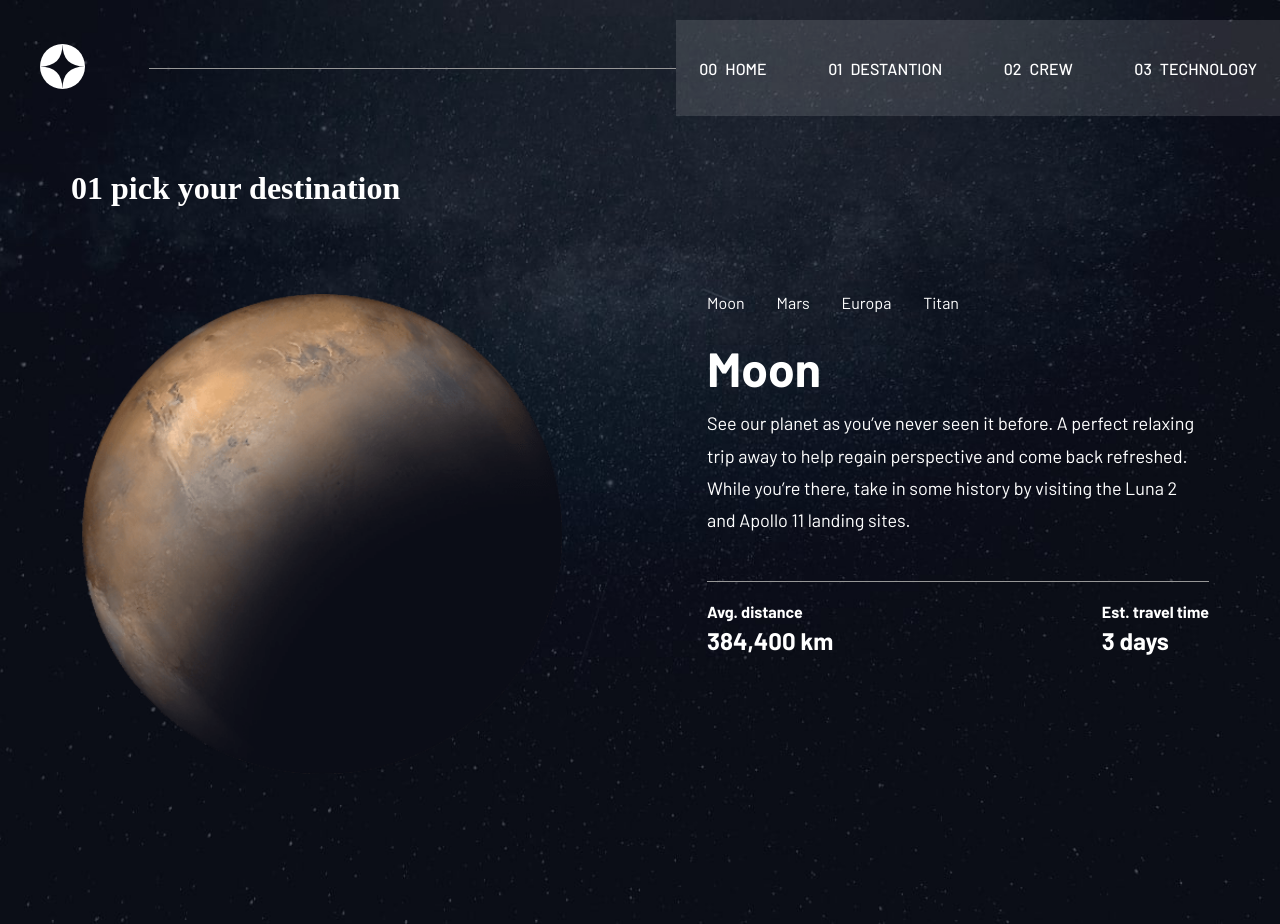
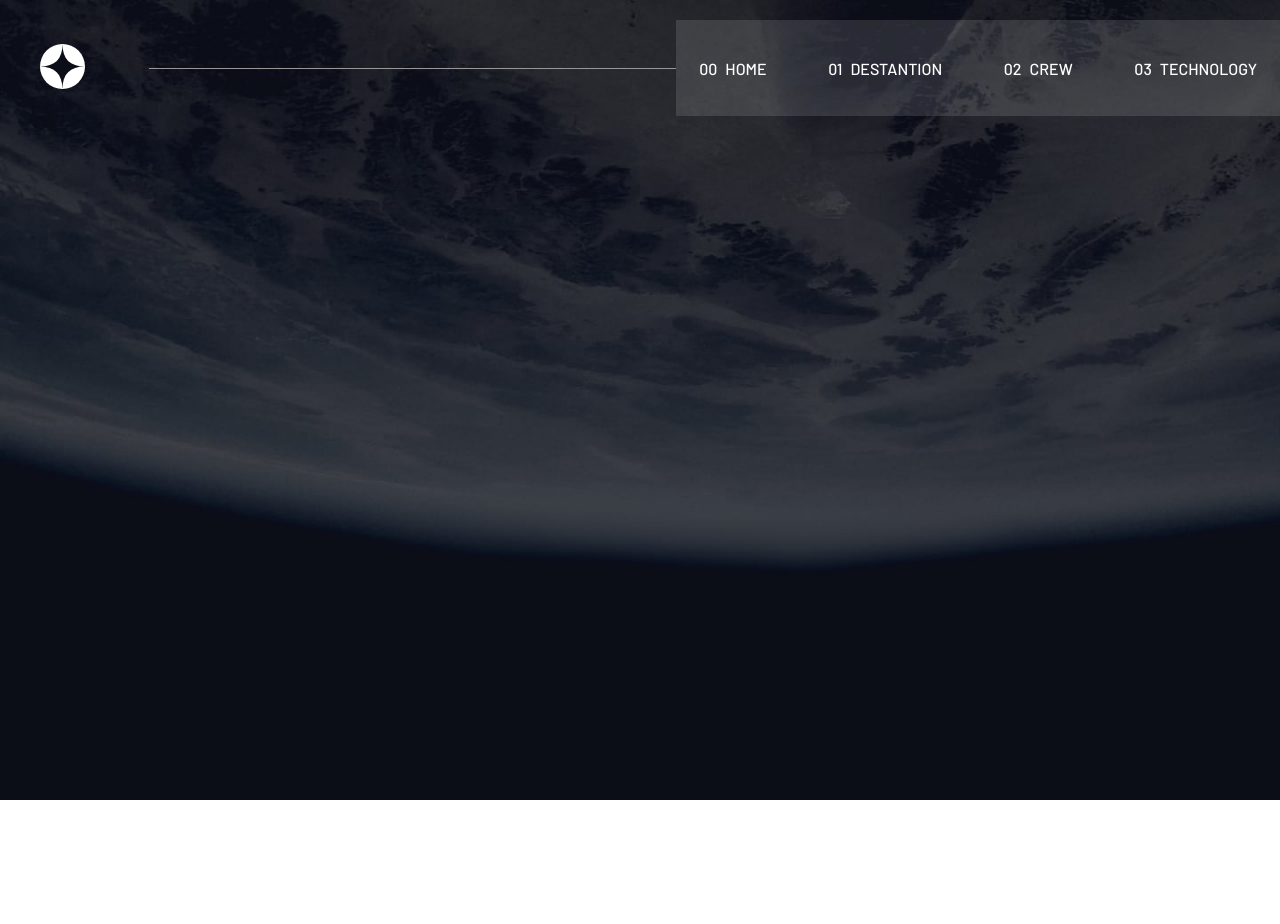
Before and after one commit to Hanan1413/space-tourism-website, a React (Vite) app: page /crew in a window 1280 px wide. After the commit the page ends 800 px from the top, so only its background shows below. Built offline with nearby package versions, Linux system fonts and the light colour scheme; a web font is replaced by a local one.

Commit message:
crew components

```diff
--- a/package.json
+++ b/package.json
@@ -11,7 +11,8 @@
   },
   "dependencies": {
     "react": "^18.3.1",
-    "react-dom": "^18.3.1"
+    "react-dom": "^18.3.1",
+    "react-router-dom": "^6.26.1"
   },
   "devDependencies": {
     "@eslint/js": "^9.8.0",
--- a/src/App.jsx
+++ b/src/App.jsx
@@ -1,22 +1,48 @@
+import "./App.css";
+import Destination from "./pages/destination/Destination";
+import HomePage from "./pages/homepage/HomePage";
+import MobileMenu from "./components/mobileMenu/MobileMenu";
+import DesktopNav from "./components/desktop-nav/DesktopNav";
+import Crew from "./pages/crew/Crew";
+import { destinations } from "./mainData";
+import {crew} from "./mainData"
 
-import './App.css'
-import Destination from './pages/destination/Destination';
-import HomePage from './pages/homepage/HomePage';
-import MobileMenu from './components/mobileMenu/MobileMenu';
-import DesktopNav from './components/desktop-nav/DesktopNav';
-import {destinations} from './mainData'
-import mymonn from './assets/destination/image-titan.webp'
+import { BrowserRouter as Router, Route, Routes } from "react-router-dom";
+
+// Layout Component
+function AppLayout({ children }) {
+  return (
+    <div>
+      <MobileMenu />
+      <DesktopNav />
+      <main>{children}</main> {/* Render the routed components here */}
+    </div>
+  );
+}
+
 function App() {
-  https://chatgpt.com/
+  //chatgpt.com/
 
-  return (
-      <div>
-           <MobileMenu />
-           <DesktopNav />
-        {/* <HomePage /> */}
-        <Destination  destinations={destinations}/>
-      </div>
-  )
+  https: return (
+    <Router>
+      <AppLayout>
+        <Routes>
+          <Route path="/" element={<HomePage />} />
+          <Route
+            path="/destination"
+            element={<Destination destinations={destinations} />}
+          />
+           <Route
+            path="/crew"
+            element={<Crew  crew={crew} />}
+          />
+
+
+          {/* <Route  path='/destination' element={  <Destination  destinations={destinations}/> }  /> */}
+        </Routes>
+      </AppLayout>
+    </Router>
+  );
 }
 
 export default App;
--- a/src/components/desktop-nav/DesktopNav.jsx
+++ b/src/components/desktop-nav/DesktopNav.jsx
@@ -1,24 +1,29 @@
-import  styles from './Desktop.module.css'
+import  styles from './Desktop.module.css';
+import { Link } from 'react-router-dom';
+
+
+
+
 const DesktopNav = () => {
 
   return (
-    <div className={` ${styles.navBar}`}>
+    <div className={styles.navBar}>
       <div className={styles.navBarLogo}>
         <img src="/src/assets/shared/logo.svg" alt="" />
       </div>
       <hr />
       <ul className={styles.navBarLinks}>
         <li>
-          <a href="/"> <span className='home-ink'>00</span>HOME</a>
+          <Link to='/'> <span className='home-ink'>00</span>HOME</Link>
         </li>
         <li>
-          <a href="/about"> <span className='home-ink'>01</span>DESTANTION </a>
+          <Link to='/destination'> <span className='home-ink'>01</span>DESTANTION </Link>
         </li>
         <li>
-          <a href="/services"> <span className='home-ink'>02</span>CREW</a>
+          <Link to="/crew"> <span className='home-ink'>02</span>CREW</Link>
         </li>
         <li>
-          <a href="/contact"> <span className='home-ink'>03</span>TECHNOLOGY</a>
+          <a href="/technology"> <span className='home-ink'>03</span>TECHNOLOGY</a>
         </li>
       </ul>
     </div>
--- a/src/components/mobileMenu/MobileMenu.jsx
+++ b/src/components/mobileMenu/MobileMenu.jsx
@@ -3,6 +3,7 @@ import close from "../../assets/shared/icon-close.svg";
 import hamburger from "../../assets/shared/icon-hamburger.svg";
 import logo from "../../assets/shared/logo.svg";
 import { useState } from "react";
+import { Link } from "react-router-dom";
 
 const MobileMenu = () => {
   const [isOpen, setIsOpen] = useState(false);
@@ -25,21 +26,33 @@ const MobileMenu = () => {
       </div>
 
       <nav className={isOpen ? styles.active : ""}>
-        <div className={styles.closeMenu}  onClick={toggleMenu}>
-          <img src={close} alt=""  />
+        <div className={styles.closeMenu} onClick={toggleMenu}>
+          <img src={close} alt="" />
         </div>
         <ul>
           <li>
-            <span>01</span>HOME
+            <span>01</span>{" "}
+            <Link to="/" onClick={toggleMenu}>
+              HOME
+            </Link>
           </li>
           <li>
-            <span>02</span>DESTINATION
+            <span>02</span>
+            <Link to="/destination" onClick={toggleMenu}>
+              DESTINATION
+            </Link>
           </li>
           <li>
-            <span>03</span>CREW
+            <span>03</span>
+            <Link to="/crew" onClick={toggleMenu}>
+              CREW
+            </Link>
           </li>
           <li>
-            <span>04</span>TECHNOLOGY
+            <span>04</span>
+            <Link to="./technology" onClick={toggleMenu}>
+              TECHNOLOGY
+            </Link>
           </li>
         </ul>
       </nav>
--- a/src/pages/crew/Crew.jsx
+++ b/src/pages/crew/Crew.jsx
@@ -1,11 +1,15 @@
 import React from 'react'
+import styles from './crew.module.css';
+ import SingleCrew from './SingleCrew'
 
-function Crew() {
+
+const Crew = ({crew}) => {
   return (
     <div>
-
+      <SingleCrew crew={crew} />
     </div>
   )
 }
 
+
 export default Crew
--- /dev/null
+++ b/src/pages/crew/SingleCrew.jsx
@@ -0,0 +1,21 @@
+import React from 'react'
+import styles from './crew.module.css';
+
+const SingleCrew = ({crew}) => {
+    const {name, role, bio} = crew;
+
+
+  return (
+    <>
+    <div className={styles.showcase}>
+
+    </div>
+    <div className={styles.mainContent}>
+        <h1>{crew.role}</h1>
+        <p>{crew.bio}</p>
+    </div>
+    </>
+  )
+}
+
+export default SingleCrew;
--- /dev/null
+++ b/src/pages/crew/crew.module.css
@@ -0,0 +1,36 @@
+.showcase {
+    background-image: url('../../assets/crew/background-crew-mobile.jpg');
+    background-position: center;
+    background-repeat: no-repeat;
+    background-size: cover;
+    width: 100%;
+    height: 100vh;
+    position: relative;
+    overflow-y: hidden;
+    z-index: -1;
+}
+
+.mainContent {
+    /* display: flex; */
+    position: absolute;
+    z-index: 100;
+    top: 50%;
+    left: 0px;
+    right: 0px;
+    justify-content: center; /* Center horizontally */
+    align-items: center; /* Center vertically */
+    color: blue; /* Ensure text color contrasts with background */
+    text-align: center; /* Center text alignment */
+}
+
+@media (min-width: 768px) {
+    .showcase {
+        background-image: url('../../assets/crew/background-crew-tablet.jpg');
+    }
+}
+
+@media (min-width: 1024px) {
+    .showcase {
+        background-image: url('../../assets/crew/background-crew-desktop.jpg');
+    }
+}
--- a/src/pages/destination/DestinationItem.jsx
+++ b/src/pages/destination/DestinationItem.jsx
@@ -7,8 +7,12 @@ const DestinationItem = ({ selectedDestination, destinations, setSelectedDestina
 
 
   return (
+    <>
+
     <div className={styles.container}>
+     </div>
       {/* First Column */}
+      <div className={styles.columns}>
       <div className={styles.leftColumn}>
         <h1 className={styles.capitalizeSecondLetter}>
           01 PICK YOUR DESTINATION
@@ -47,7 +51,9 @@ const DestinationItem = ({ selectedDestination, destinations, setSelectedDestina
           </div>
         </div>
       </div>
-    </div>
+      </div>
+
+      </>
   );
 };
 
--- a/src/pages/destination/destination.module.css
+++ b/src/pages/destination/destination.module.css
@@ -1,30 +1,37 @@
 .container {
-    display: flex;
-    justify-content: space-between;
-    flex-direction: column;
   color: var(--clr-white);
-    background-image: url('../../assets/destination/background-destination-mobile.jpg'); /* Add your background image */
+  background-image: url("../../assets/destination/background-destination-mobile.jpg"); /* Add your background image */
   background-size: cover; /* Ensure the image covers the entire page */
   background-position: center; /* Center the background image */
   background-repeat: no-repeat;
   width: 100%;
-    padding:24px;
+  height: 100vh;
   position: relative;
 }
 
 /* Moon name  */
 
-  .moons{
+.moons {
   display: flex;
   align-items: center;
   justify-content: center;
-    gap:32px;
+  gap: 32px;
   padding-bottom: 24px;
   cursor: pointer;
   height: 50px;
 }
- .hoverTab.activeTab:hover{
+.hoverTab.activeTab:hover {
   border-bottom: 1px solid var(--clr-white);
+}
+
+.columns {
+  position: absolute;
+  top: 0;
+  left: 0;
+  padding-top: 50px;
+  display: flex;
+  justify-content: space-between;
+  flex-direction: column;
 }
 .leftColumn {
   width: 100%;
@@ -33,7 +40,6 @@
   flex-direction: column;
   align-items: center;
   justify-content: center;
-
 }
 
 .headline {
@@ -41,15 +47,13 @@
   position: absolute;
   padding: 132px 47px;
   z-index: 100;
-
 }
 
 .leftColumn img {
   width: 150px;
-
 }
 
-  .leftColumn h1{
+.leftColumn h1 {
   align-self: center;
   padding-bottom: 24px;
 }
@@ -115,69 +119,56 @@
   text-transform: capitalize; /* Capitalize the second letter */
 }
 
-@media (min-width:768px) {
-
-    .container{
-        background-image: url('../../assets/destination/background-destination-tablet.jpg'); /* Add your background image */
-        gap:40px;
+@media (min-width: 768px) {
+  .container {
+    background-image: url("../../assets/destination/background-destination-tablet.jpg"); /* Add your background image */
+    gap: 40px;
     padding-top: 120px;
-
-
   }
 
   .leftColumn img {
     width: 480px;
-
-
+  }
+}
+@media (min-width: 1024px) {
+  .container {
+    background-image: url("../../assets/destination/background-destination-desktop.jpg"); /* Add your background image */
   }
 
-}
-  @media (min-width:1024px) {
-    .container{
+  .columns {
     flex-direction: row;
-        align-items: center;
-        justify-content: center;
-        background-image: url('../../assets/destination/background-destination-desktop.jpg'); /* Add your background image */
-        /* padding:48px 165px ; */
-        /* height: 100vh; */
-
-
+    padding: 47px 126px 0  126px;
+    top:48px
   }
 
-    .details{
+  .details {
     flex-direction: row;
   }
 
-    .rightColumn, .leftColumn{
-        padding: 126px 47px;
+  .rightColumn,
+  .leftColumn {
     width: 50%;
     padding-top: 50px;
-
   }
   .leftColumn img {
-      width: 480px;
+    width: 360px;
     padding-top: 63px;
-
-
   }
   /* .moonImg{
         width:100%;
 
     } */
 
-    .leftColumn, .rightColumn{
+  .leftColumn,
+  .rightColumn {
     text-align: left;
-
-
-
   }
 
-    .leftColumn h1{
+  .leftColumn h1 {
     align-self: flex-start;
   }
-    .moons{
+  .moons {
     text-align: left;
     justify-content: start;
   }
-
 }
```
Also changed, not shown: src/pages/crew/CrowItem.jsx (added, +19 -0 lines), 1 other file (tests, documents, lock files or other folders). Lines whose indentation alone changed are shown as unchanged.
